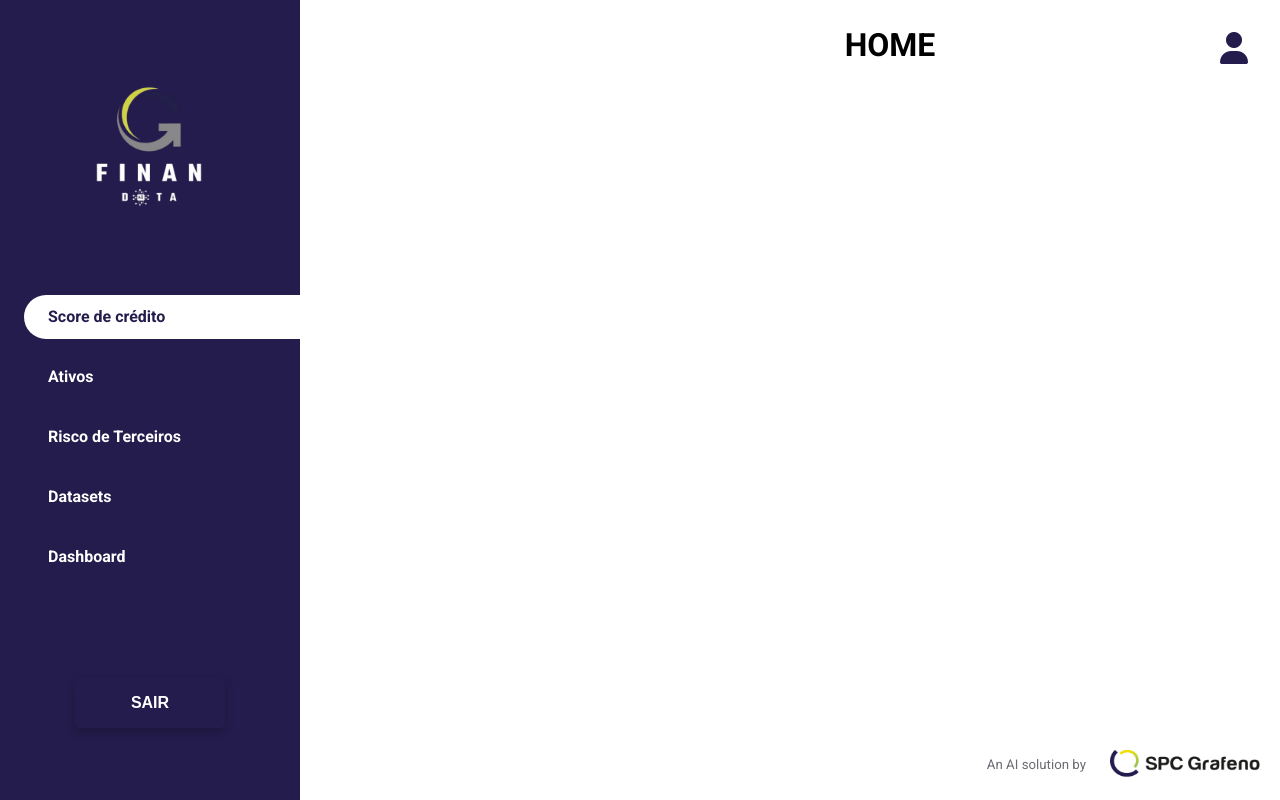
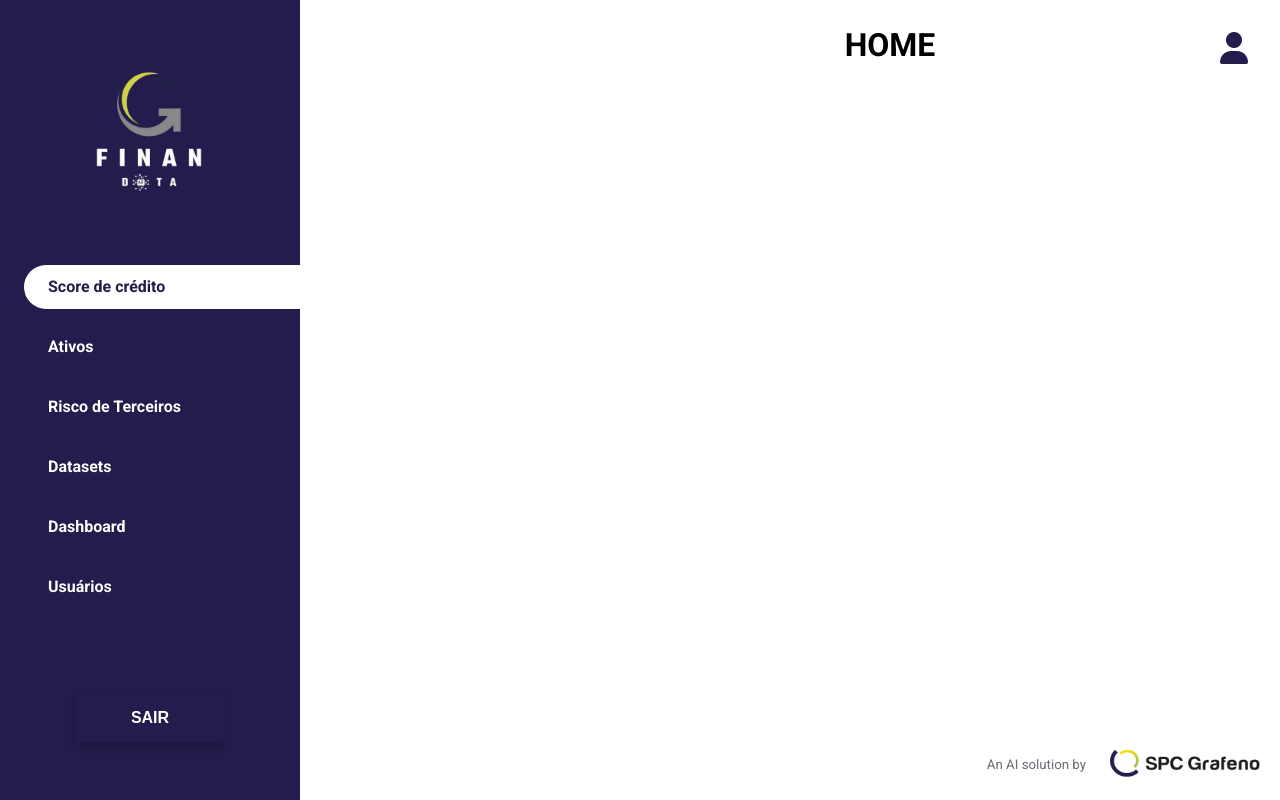
Before and after one commit to Data-Team23/SPC-Grafeno-Frontend, a Vue app: page / in a window 1280 px wide. Built offline with nearby package versions, Linux system fonts and the light colour scheme; sample sign-in values are in the browser's storage; a web font is replaced by a local one.

Commit message:
create: create router for graphics screen

```diff
--- a/src/components/Navbar/Navbar.vue
+++ b/src/components/Navbar/Navbar.vue
@@ -45,6 +45,13 @@
                 :class="{ 'active-link': route.path === '/users' }"
                 v-if="authStore.userInfo?.is_admin"
             >
+                Gráficos
+            </router-link>
+            <router-link
+                to="/grafico"
+                class="router-link"
+                :class="{ 'active-link': route.path === '/grafico' }"
+            >
                 Usuários
             </router-link>
         </div>
--- a/src/router/index.js
+++ b/src/router/index.js
@@ -7,6 +7,7 @@ import Register from "../views/Register.vue";
 import Users from '../views/Users.vue';
 import Dashboard from '../views/Dashboard.vue';
 import Datasets from "../views/Datasets.vue";
+import Gráficos from "../views/Graficos.vue";
 
 const routes = [
   {
@@ -52,6 +53,14 @@ const routes = [
     }
   },
   {
+    path: '/grafico',
+    name: 'Gráficos',
+    component: Gráficos,
+    meta: {
+      requiresAuth: true
+    }
+  },
+  {
     path: '/datasets',
     name: 'Datasets',
     component: Datasets,
--- /dev/null
+++ b/src/views/Graficos.vue
@@ -0,0 +1,6 @@
+<template>
+    <h1 style="margin-left: 500px; color: black;">Gráficos</h1>
+</template>
+
+<script setup>
+</script>
```
Also changed, not shown: package.json (+6 -1 lines), 1 other file (tests, documents, lock files or other folders).
